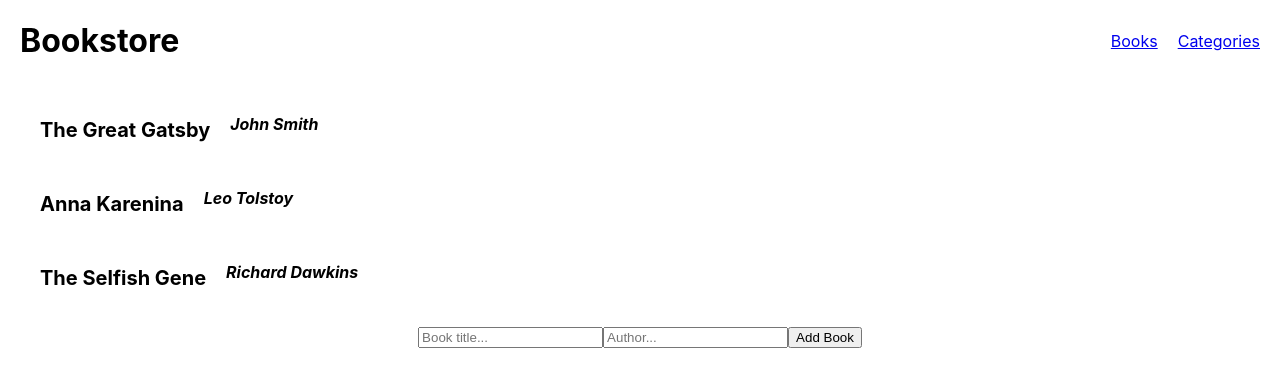
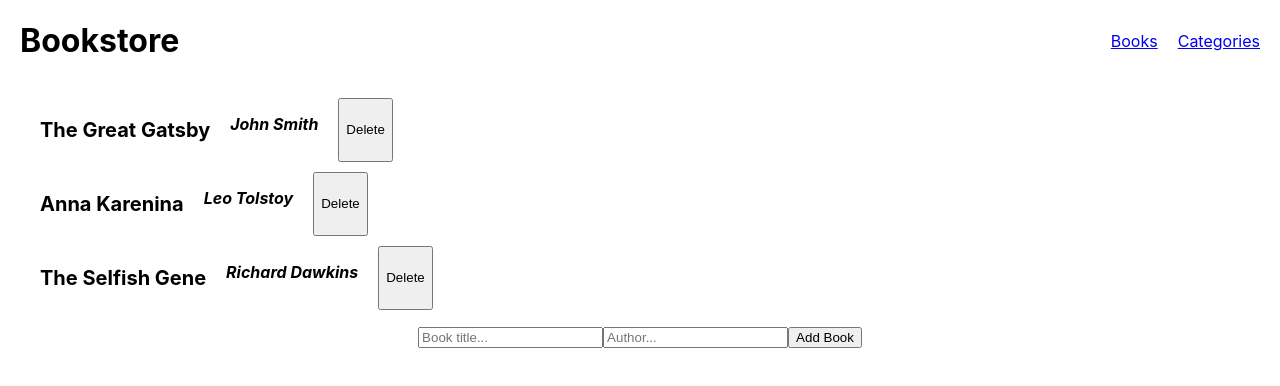
Before and after one commit to sanieni6/Bookstore, a React (Create React App) app: page / in a window 1280 px wide. Shown: the top 386 px of the page. Built offline with nearby package versions, Linux system fonts and the light colour scheme.

Commit message:
Add new removeBook action

```diff
--- a/src/components/Book.jsx
+++ b/src/components/Book.jsx
@@ -1,15 +1,28 @@
 import React from 'react';
 import PropTypes from 'prop-types';
 import '../styles/Book.css';
+import { useDispatch } from 'react-redux';
+import { removeBook } from '../redux/books/booksSlice';
 
-const Book = ({ title, author }) => (
+const Book = ({ title, author, id }) => {
+  const dispatch = useDispatch();
+  return (
     <li className="book">
       <h3 className="book-title">
         {title}
       </h3>
       <h3 className="book-author">{author}</h3>
+      <button
+        type="button"
+        className="input-submit"
+        onClick={() => dispatch(removeBook(id))}
+      >
+        Delete
+      </button>
     </li>
   );
+};
+
 Book.propTypes = {
   title: PropTypes.oneOfType([
     PropTypes.string,
@@ -19,5 +32,9 @@ Book.propTypes = {
     PropTypes.string,
     PropTypes.number,
   ]).isRequired,
+  id: PropTypes.oneOfType([
+    PropTypes.string,
+    PropTypes.number,
+  ]).isRequired,
 };
 export default Book;
```
Lines whose indentation alone changed are shown as unchanged.
